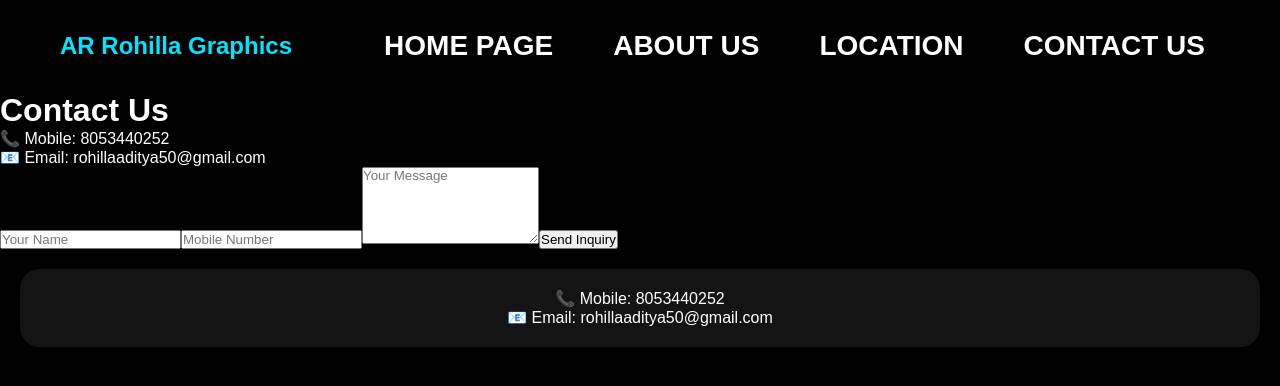
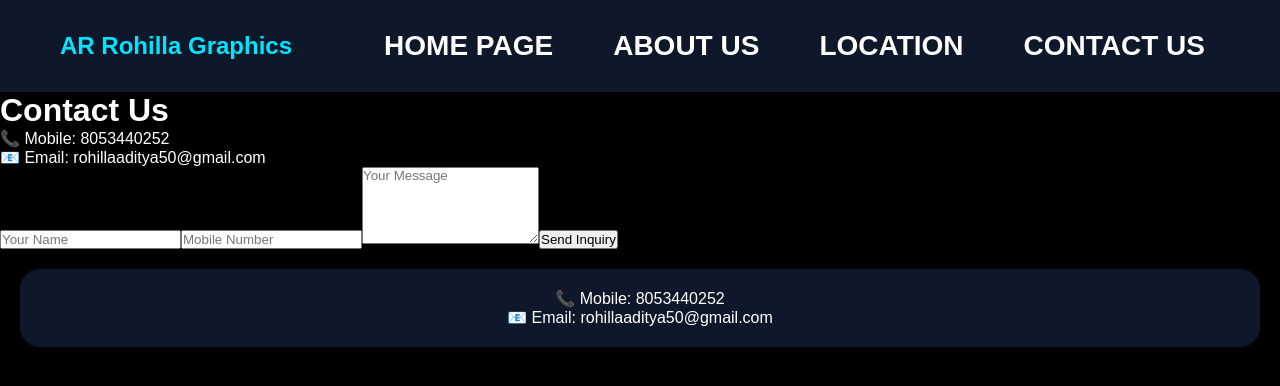
Before and after one commit to argraphicstech/ar-graphics-react-next, a Next.js app: page /contact in a window 1280 px wide. Shown: the top 386 px of the page. Built offline with nearby package versions, Linux system fonts and the light colour scheme.

Commit message:
Update globals.css

```diff
--- a/app/globals.css
+++ b/app/globals.css
@@ -20,7 +20,7 @@ html{
   justify-content:space-between;
   align-items:center;
   padding:30px 60px;
-  background:rgba(0,0,0,0.5);
+  background:#0f172a;
   backdrop-filter:blur(15px);
   min-height:80px;
 }
@@ -79,7 +79,7 @@ header{
 }
 
 .card{
-  background:rgba(255,255,255,0.08);
+  background:#111111;
   border-radius:20px;
   overflow:hidden;
   backdrop-filter:blur(20px);
@@ -122,7 +122,7 @@ header{
 footer{
   padding:20px;
   text-align:center;
-  background:rgba(255,255,255,0.08);
+  background:#0f172a;
   margin:20px;
   border-radius:20px;
 }
```
